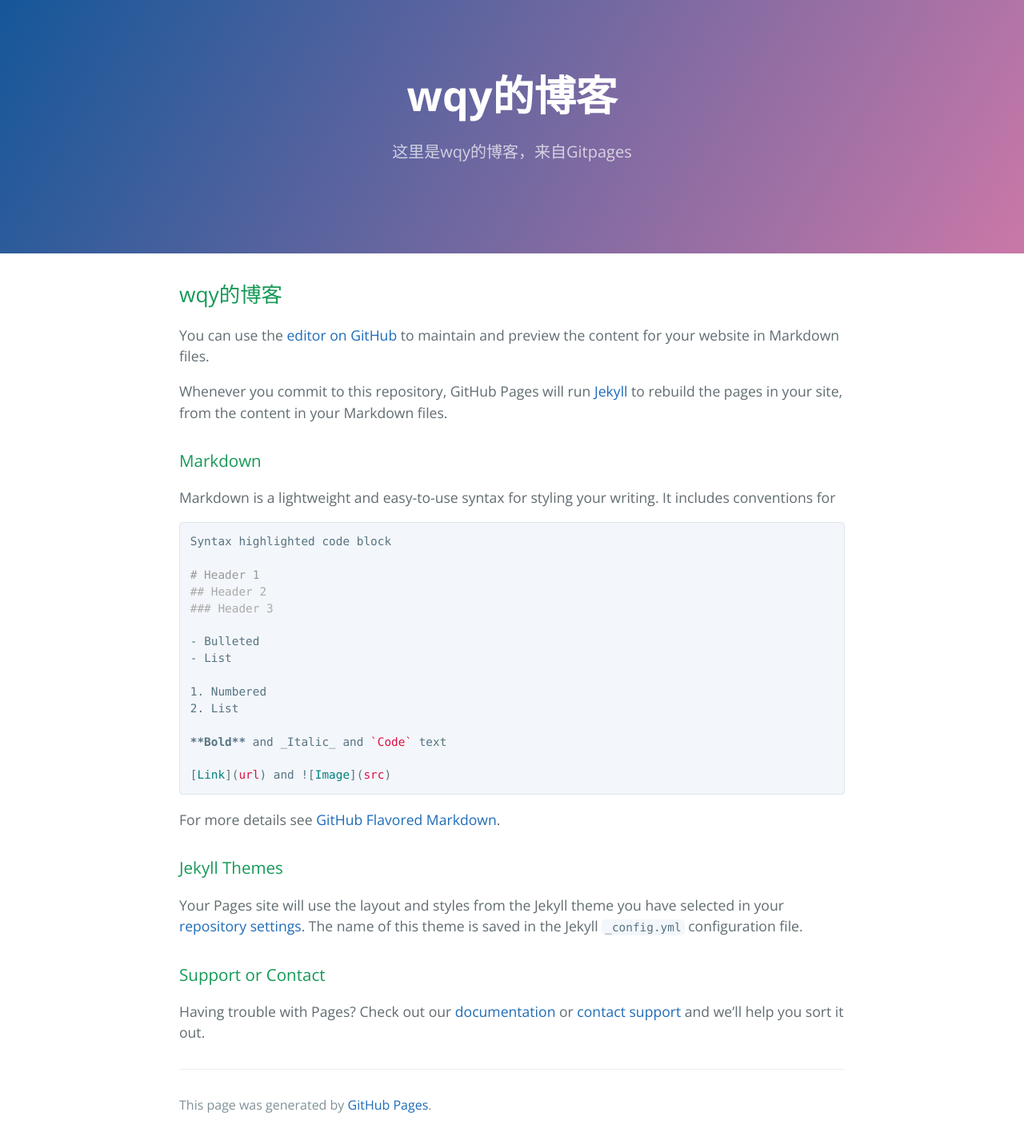
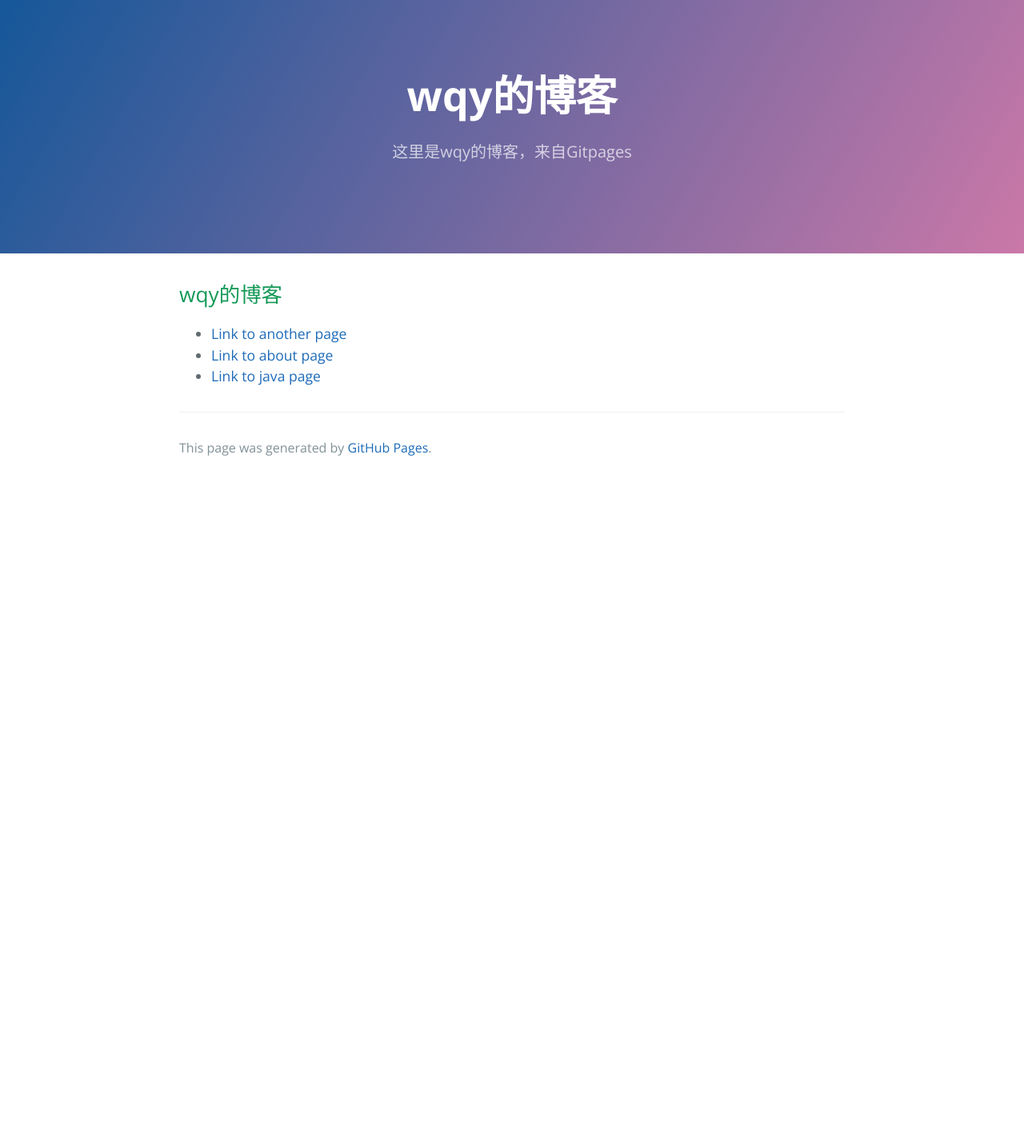
Before and after one commit to Wang-qing-yuan/Wang-qing-yuan.github.io, a Jekyll site: the page built from index.md, in a window 1280 px wide. Shown: the whole page at 80% size. Built offline with Jekyll 4.4.1, drawn with Linux system fonts in a browser that asks for light colours; our own code applies the rules of GitHub Pages for plain Markdown files; after the commit the page ends 900 px from its top, so only the background shows below that.

Commit message:
增加页面

````diff
--- a/index.md
+++ b/index.md
@@ -1,37 +1,5 @@
 ## wqy的博客
 
-You can use the [editor on GitHub](https://github.com/Wang-qing-yuan/Wang-qing-yuan.github.io/edit/main/index.md) to maintain and preview the content for your website in Markdown files.
-
-Whenever you commit to this repository, GitHub Pages will run [Jekyll](https://jekyllrb.com/) to rebuild the pages in your site, from the content in your Markdown files.
-
-### Markdown
-
-Markdown is a lightweight and easy-to-use syntax for styling your writing. It includes conventions for
-
-```markdown
-Syntax highlighted code block
-
-# Header 1
-## Header 2
-### Header 3
-
-- Bulleted
-- List
-
-1. Numbered
-2. List
-
-**Bold** and _Italic_ and `Code` text
-
-[Link](url) and ![Image](src)
-```
-
-For more details see [GitHub Flavored Markdown](https://guides.github.com/features/mastering-markdown/).
-
-### Jekyll Themes
-
-Your Pages site will use the layout and styles from the Jekyll theme you have selected in your [repository settings](https://github.com/Wang-qing-yuan/Wang-qing-yuan.github.io/settings/pages). The name of this theme is saved in the Jekyll `_config.yml` configuration file.
-
-### Support or Contact
-
-Having trouble with Pages? Check out our [documentation](https://docs.github.com/categories/github-pages-basics/) or [contact support](https://support.github.com/contact) and we’ll help you sort it out.
+- [Link to another page](./another-page.html)
+- [Link to about page](./about.html)
+- [Link to java page](./java.html)
````
Also changed, not shown: about.md (added, +10 -0 lines), another-page.md (added, +10 -0 lines), java.md (added, +10 -0 lines).
